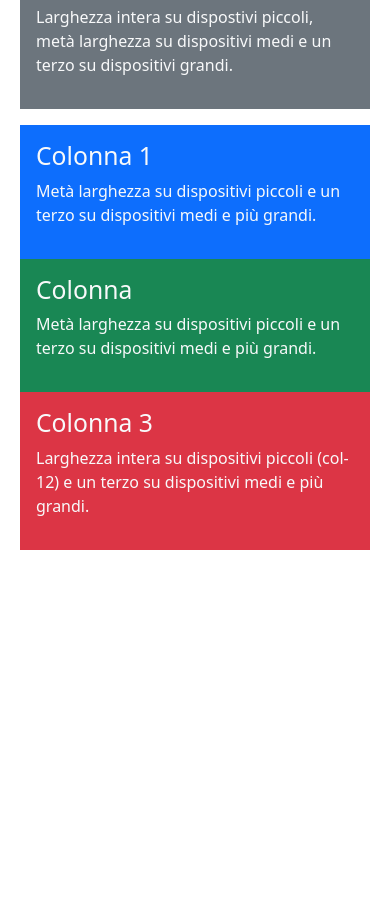
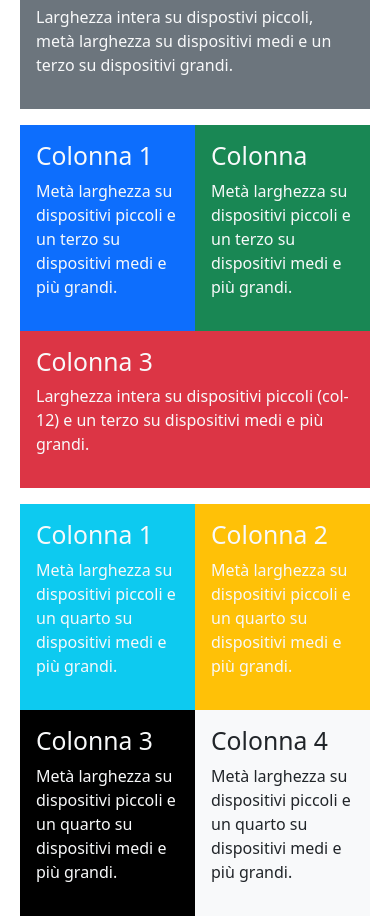
Before and after one commit to AndreaRispoli97/htmlcss-bootstrap-layout, a plain HTML site: page index.html in a window 390 px wide. Shown: the part 425-1349 px from the top of the page. Before the commit the page ends 983 px from the top, so only its background shows below. Drawn offline with nearby package versions, Linux system fonts and the light colour scheme.

Commit message:
feat: aggiunte ultime colonne e responsività

```diff
--- a/index.html
+++ b/index.html
@@ -12,7 +12,7 @@
 <body>
 
     <header class="text-center">
-        <div class="container p-4 pt-5 pb-4">
+        <div class="container p-4 pt-5">
             <h1>Bootstrap 5 Responsive Grid</h1>
             <p class="text-body-secondary">Layout a grigli con diversi breakpoint (sm, md, lg)</p>
         </div>
@@ -20,28 +20,51 @@
     <main>
         <div class="container text-center">
             <div class="row m-2">
-              <div class="col-sm-12 col-md-6 col-lg-4 text-start bg-light p-3">
+                <div class="col-12 col-md-6 col-lg-4 text-start bg-light p-3">
                     <h2>Colonna 1</h2>
-                <p>Larghezza intera su dispostivi piccoli, metà larghezza su dispositivi medi e un terzo su dispositivi grandi.</p>
+                    <p>Larghezza intera su dispostivi piccoli, metà larghezza su dispositivi medi e un terzo su
+                        dispositivi grandi.</p>
                 </div>
-              <div class="col-sm-12 col-md-6 col-lg-8 text-start bg-secondary text-light p-3">
+                <div class="col-12 col-md-6 col-lg-8 text-start bg-secondary text-light p-3">
                     <h2>Colonna 2</h2>
-                <p>Larghezza intera su dispostivi piccoli, metà larghezza su dispositivi medi e un terzo su dispositivi grandi.</p>
+                    <p>Larghezza intera su dispostivi piccoli, metà larghezza su dispositivi medi e un terzo su
+                        dispositivi grandi.</p>
                 </div>
             </div>
             <div class="container text-center">
                 <div class="row p-2 text-light">
-                  <div class="col-sm-6 col-md-4 text-start bg-primary p-3">
+                    <div class="col-6 col-md-4 text-start bg-primary p-3">
                         <h2>Colonna 1</h2>
                         <p>Metà larghezza su dispositivi piccoli e un terzo su dispositivi medi e più grandi.</p>
                     </div>
-                  <div class="col-sm-6 col-md-4 text-start bg-success p-3">
+                    <div class="col-6 col-md-4 text-start bg-success p-3">
                         <h2>Colonna </h2>
                         <p>Metà larghezza su dispositivi piccoli e un terzo su dispositivi medi e più grandi.</p>
                     </div>
-                  <div class="col-sm-12 col-md-4 text-start bg-danger p-3">
+                    <div class="col-12 col-md-4 text-start bg-danger p-3">
                         <h2>Colonna 3</h2>
-                    <p>Larghezza intera su dispositivi piccoli (col-12) e un terzo su dispositivi medi e più grandi.</p>
+                        <p>Larghezza intera su dispositivi piccoli (col-12) e un terzo su dispositivi medi e più grandi.
+                        </p>
+                    </div>
+                </div>
+            </div>
+            <div class="container text-center">
+                <div class="row p-2 text-light">
+                    <div class="col-6 col-md-3 text-start p-3 bg-info">
+                        <h2>Colonna 1</h2>
+                        <p>Metà larghezza su dispositivi piccoli e un quarto su dispositivi medi e più grandi.</p>
+                    </div>
+                    <div class="col-6 col-md-3 text-start p-3 bg-warning">
+                        <h2>Colonna 2</h2>
+                        <p>Metà larghezza su dispositivi piccoli e un quarto su dispositivi medi e più grandi.</p>
+                    </div>
+                    <div class="col-6 col-md-3 text-start p-3 bg-black">
+                        <h2>Colonna 3</h2>
+                        <p>Metà larghezza su dispositivi piccoli e un quarto su dispositivi medi e più grandi.</p>
+                    </div>
+                    <div class="col-6 col-md-3 text-start p-3 bg-light text-dark">
+                        <h2>Colonna 4</h2>
+                        <p>Metà larghezza su dispositivi piccoli e un quarto su dispositivi medi e più grandi.</p>
                     </div>
                 </div>
             </div>
```
Lines whose indentation alone changed are shown as unchanged.
